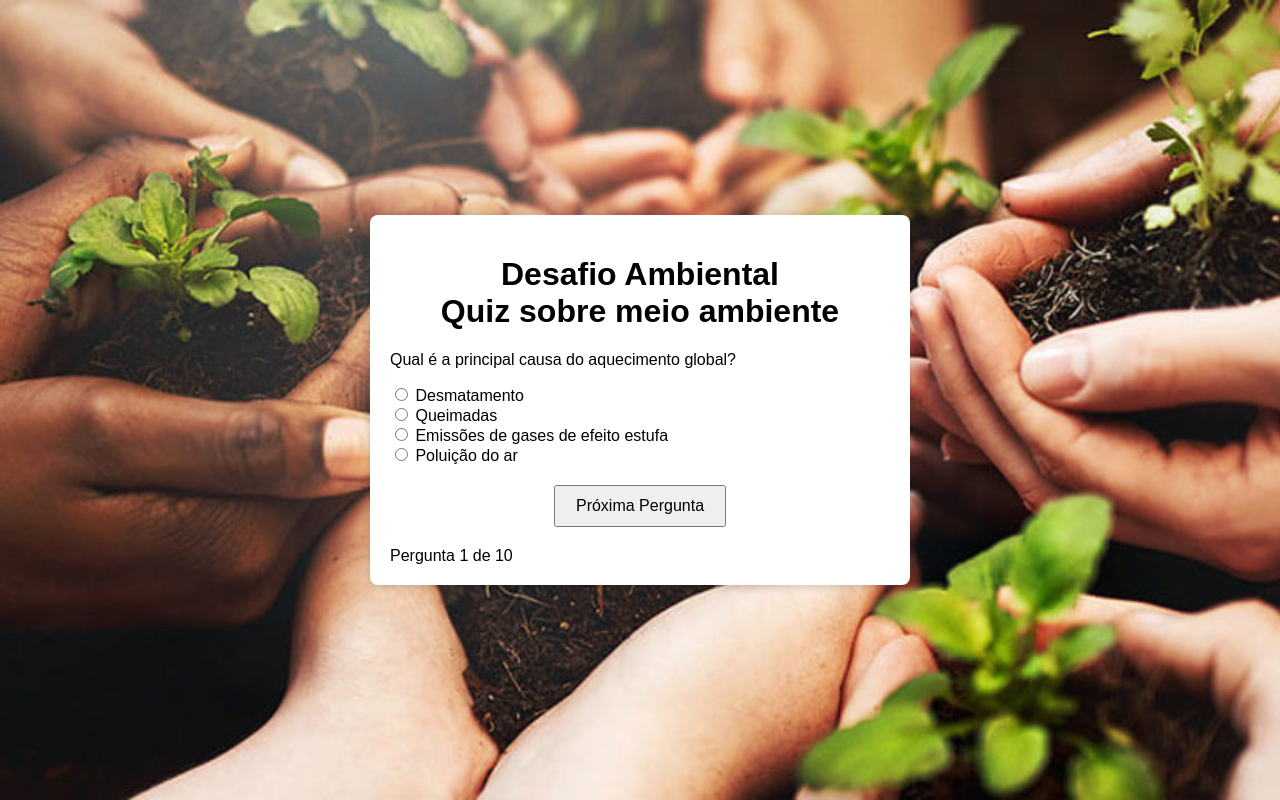
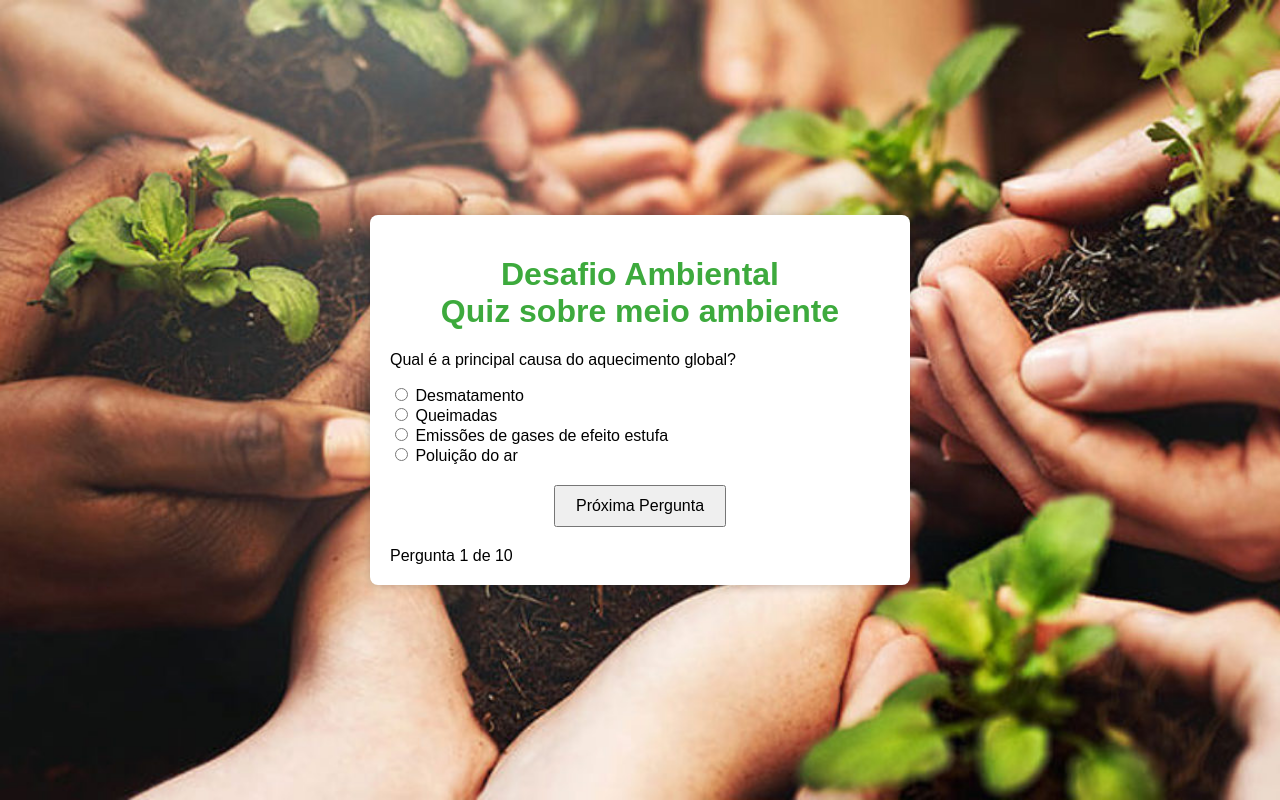
Before and after one commit to Zamoraky/quiz-meio-ambiente, a plain HTML site: page index.html in a window 1280 px wide. Drawn offline with Linux system fonts and the light colour scheme.

Commit message:
Update style.css

```diff
--- a/style.css
+++ b/style.css
@@ -39,3 +39,8 @@ button:hover {
     text-align: center;
     font-weight: bold;
 }
+
+h1 {
+    text-align: center;
+    color: rgb(61, 170, 61); /* Cor verde */
+}
```
